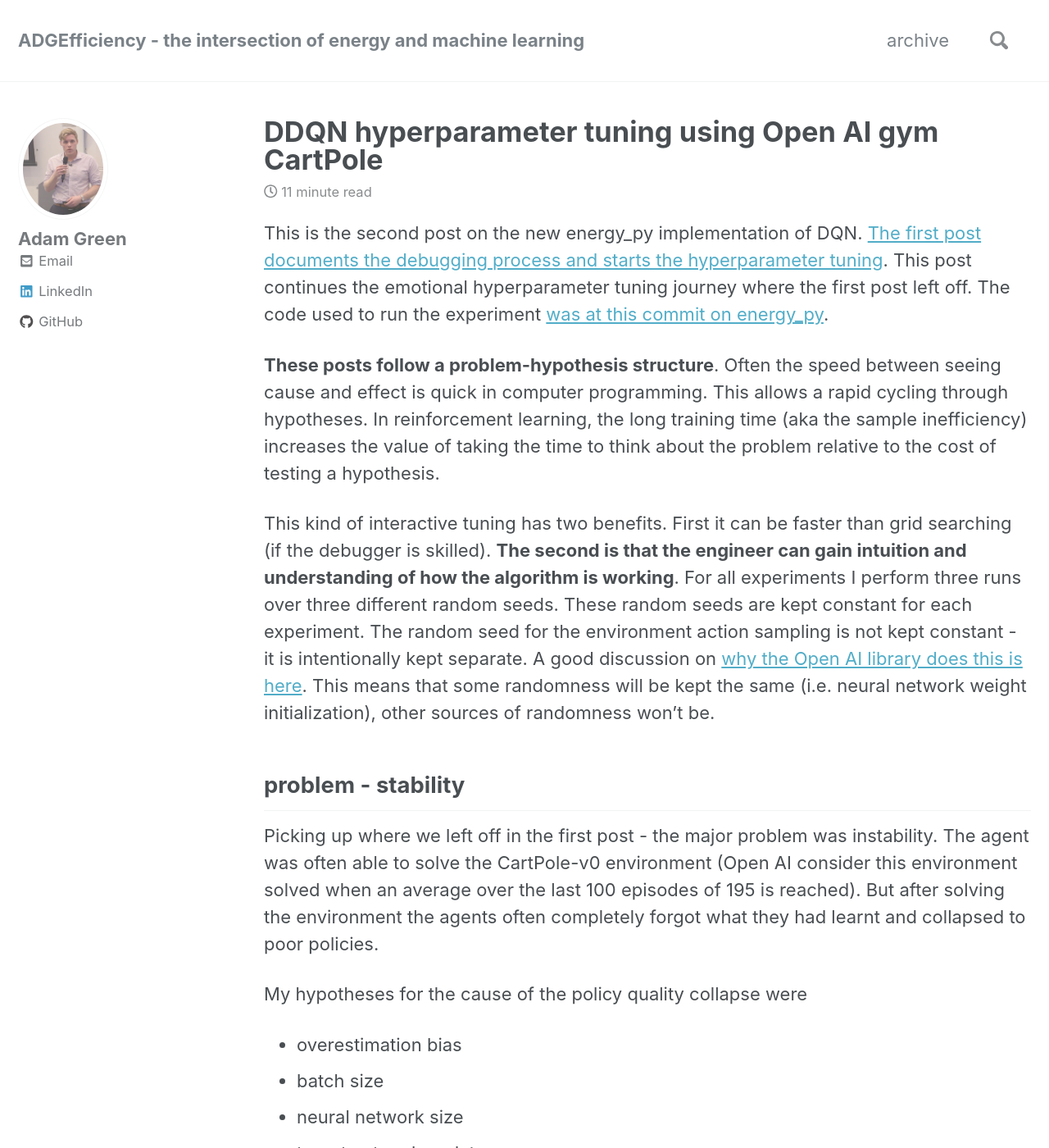
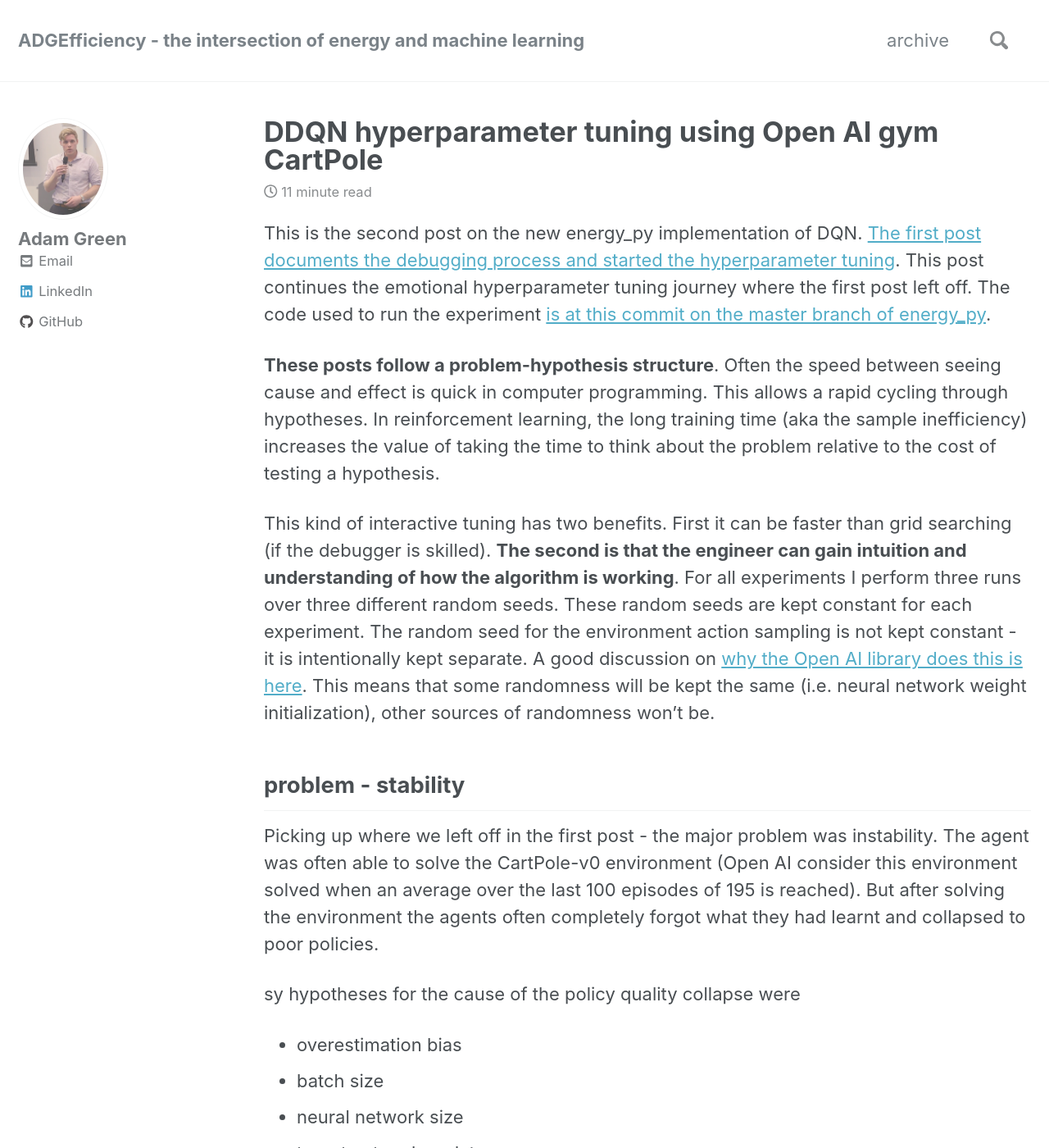
Before and after one commit to ADGEfficiency/adgefficiency.github.io, a Jekyll site: the page built from _posts/2018-08-02-dqn-tuning.md, in a window 1280 px wide and 1400 px high. Shown: the whole window at 82% size. Built offline with Jekyll 4.4.1, drawn with Linux system fonts in a browser that asks for light colours; nearby versions of some CDN libraries.

Commit message:
debug and tuning drafts

```diff
--- a/_posts/2018-08-02-dqn-tuning.md
+++ b/_posts/2018-08-02-dqn-tuning.md
@@ -7,7 +7,7 @@
 excerpt: Tuning hyperparameters of the new energy_py DDQN reinforcement learning agent.
 
 ---
-This is the second post on the new energy_py implementation of DQN.  [The first post documents the debugging process and starts the hyperparameter tuning](https://adgefficiency.com/dqn-debugging/).  This post continues the emotional hyperparameter tuning journey where the first post left off.  The code used to run the experiment [was at this commit on energy_py](https://github.com/ADGEfficiency/energy_py/commit/a0b26578bb550605c405fae3026a8a6fdfd7b889).
+This is the second post on the new energy_py implementation of DQN.  [The first post documents the debugging process and started the hyperparameter tuning](https://adgefficiency.com/dqn-debugging/).  This post continues the emotional hyperparameter tuning journey where the first post left off.  The code used to run the experiment [is at this commit on the master branch of energy_py](https://github.com/ADGEfficiency/energy_py/commit/a0b26578bb550605c405fae3026a8a6fdfd7b889).
 
 **These posts follow a problem-hypothesis structure**.  Often the speed between seeing cause and effect is quick in computer programming.  This allows a rapid cycling through hypotheses.  In reinforcement learning, the long training time (aka the sample inefficiency) increases the value of taking the time to think about the problem relative to the cost of testing a hypothesis.
 
@@ -17,7 +17,7 @@
 
 Picking up where we left off in the first post - the major problem was instability.  The agent was often able to solve the CartPole-v0 environment (Open AI consider this environment solved when an average over the last 100 episodes of 195 is reached).  But after solving the environment the agents often completely forgot what they had learnt and collapsed to poor policies.
 
-My hypotheses for the cause of the policy quality collapse were
+sy hypotheses for the cause of the policy quality collapse were
 - overestimation bias
 - batch size
 - neural network size
```
Also changed, not shown: _posts/2018-07-07-dqn-debugging.md (+10 -8 lines).
